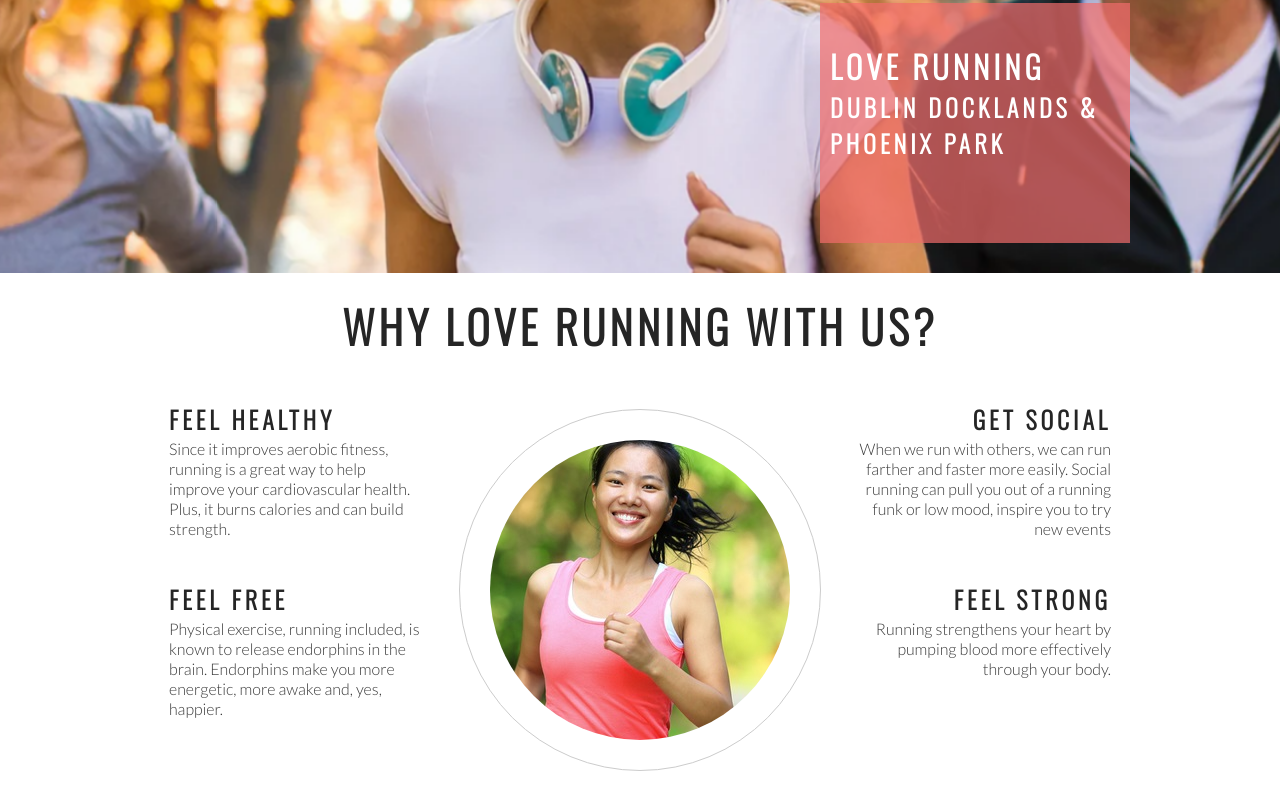
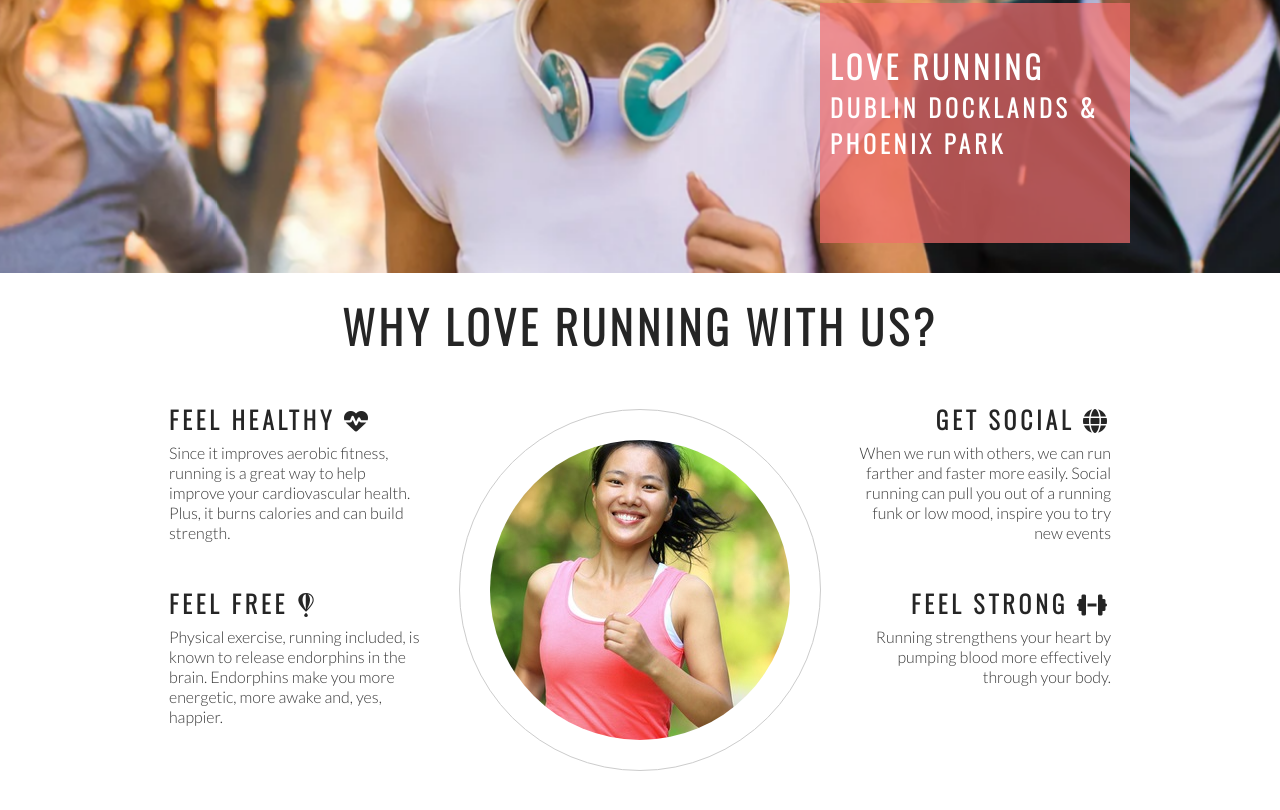
Before and after one commit to Technoid91/love-running, a plain HTML site: page index.html in a window 1280 px wide. Shown: the part 402-1212 px from the top of the page. Drawn offline with nearby package versions, Linux system fonts and the light colour scheme.

Commit message:
Add Font Awesome icons to club ethos section

```diff
--- a/index.html
+++ b/index.html
@@ -42,7 +42,7 @@
         <h2 id="welcome">Why Love Running With Us?</h2>
         <div id="left-about">
             <div class="left-about-heading">
-                <h2>Feel Healthy</h2>
+                <h2>Feel Healthy <i class="fa-solid fa-heart-pulse"></i></h2>
                 <hr>
                 <p>
                     Since it improves aerobic fitness, running is a great way to help improve your cardiovascular
@@ -50,7 +50,7 @@
                 </p>
             </div>
             <div class="left-about-heading">
-                <h2>Feel Free</h2>
+                <h2>Feel Free <i class="fa-brands fa-fly"></i></h2>
                 <hr>
                 <p>
                     Physical exercise, running included, is known to release endorphins in the brain. Endorphins make
@@ -60,7 +60,7 @@
         </div>
         <div id="right-about">
             <div class="right-about-heading">
-                <h2>Get Social</h2>
+                <h2>Get Social <i class="fa-solid fa-globe"></i></h2>
                 <hr>
                 <p>
                     When we run with others, we can run farther and faster more easily. Social running can pull you out
@@ -68,7 +68,7 @@
                 </p>
             </div>
             <div class="right-about-heading">
-                <h2>Feel Strong</h2>
+                <h2>Feel Strong <i class="fa-solid fa-dumbbell"></i></h2>
                 <hr>
                 <p>
                     Running strengthens your heart by pumping blood more effectively through your body.
@@ -90,6 +90,8 @@
     <footer>
         Social links here
     </footer>
+    <!--font awesome scipt-->
+    <script src="https://kit.fontawesome.com/d3ffd28e72.js" crossorigin="anonymous"></script>
 </body>
 
 </html>
```
